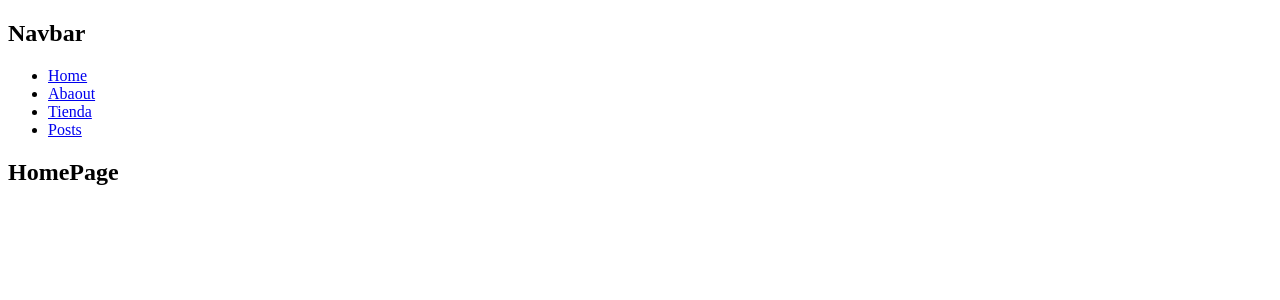
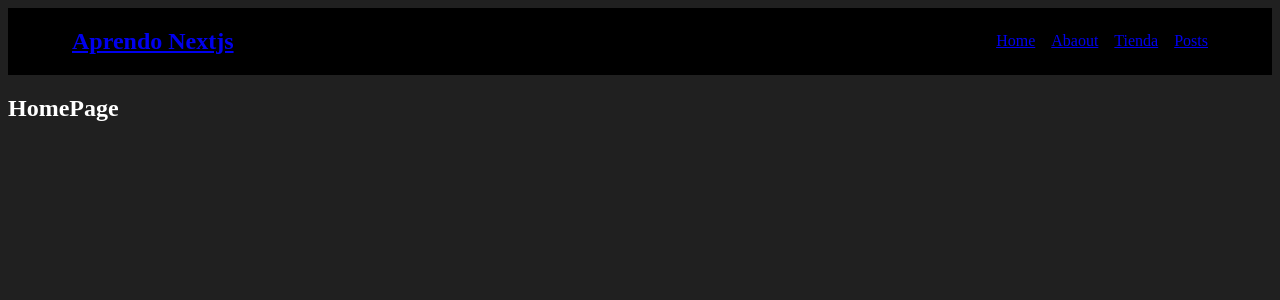
Before and after one commit to Alek30k/Next, a Next.js app: page / in a window 1280 px wide. Shown: the top 300 px of the page. Built offline with nearby package versions, Linux system fonts and the light colour scheme.

Commit message:
last commit

```diff
--- /dev/null
+++ b/app/globals.css
@@ -0,0 +1,4 @@
+body {
+  background: #202020;
+  color: white;
+}
--- a/app/layout.js
+++ b/app/layout.js
@@ -1,4 +1,5 @@
 import Navbar from "../components/Navbar";
+import "./globals.css";
 
 export const metadata = {
   title: "Mi tienda con Nextjs",
--- a/app/posts/page.jsx
+++ b/app/posts/page.jsx
@@ -1,5 +1,6 @@
 import PostCard from "@/components/PostCard";
 import React from "react";
+import "./Posts.css";
 
 // async function loadPosts() {
 //   const posts = await fetch("https://jsonplaceholder.typicode.com/posts");
@@ -22,7 +23,7 @@
   const posts = await loadPosts();
 
   return (
-    <div>
+    <div className="grid">
       {posts.map((post) => (
         <PostCard post={post} key={post.key} />
       ))}
--- /dev/null
+++ b/components/Navbar.css
@@ -0,0 +1,16 @@
+.navbar {
+  background: black;
+  display: flex;
+  justify-content: space-between;
+  padding: 0 4rem;
+  align-items: center;
+}
+
+.navbar ul {
+  display: flex;
+  gap: 1rem;
+}
+
+.navbar ul li {
+  list-style: none;
+}
--- a/components/Navbar.jsx
+++ b/components/Navbar.jsx
@@ -1,9 +1,12 @@
 import Link from "next/link";
+import "./Navbar.css";
 
 const Navbar = () => {
   return (
-    <nav>
-      <h1>Navbar</h1>
+    <nav className="navbar">
+      <Link href="/">
+        <h1>Aprendo Nextjs</h1>
+      </Link>
 
       <ul>
         <li>
```
Also changed, not shown: app/posts/Posts.css (added, +7 -0 lines).
